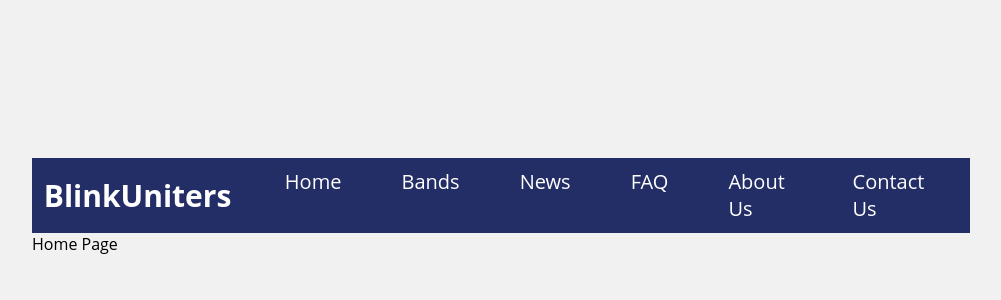
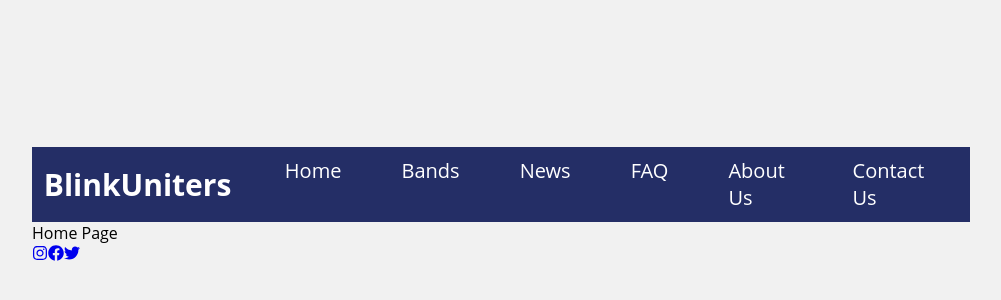
Before and after one commit to Lara-Jalloul/BlinkUniters-frontend, a React (Create React App) app in the folder frontend/: page / in a window 1280 px wide. Shown: the part 194-494 px from the top of the page, without its empty margins (139-1140 px from the left). Built offline with nearby package versions, Linux system fonts and the light colour scheme; the HTML template or start-up script is replaced by a standard one.

Commit message:
home footer added to home

```diff
--- a/frontend/package.json
+++ b/frontend/package.json
@@ -8,6 +8,7 @@
     "@testing-library/user-event": "^12.8.3",
     "react": "^17.0.2",
     "react-dom": "^17.0.2",
+    "react-icons": "^4.2.0",
     "react-router-dom": "^5.2.0",
     "react-scripts": "4.0.3",
     "web-vitals": "^1.1.2"
--- a/frontend/src/components/Home.js
+++ b/frontend/src/components/Home.js
@@ -1,8 +1,13 @@
 import React from "react";
-
+import Footer from "./HomeFooter/Footer";
 
 function Home() {
-  return <div>Home Page</div>;
+  return (
+    <div>
+      Home Page
+      <Footer />
+    </div>
+  );
 }
 
 export default Home;
--- /dev/null
+++ b/frontend/src/components/HomeFooter/Footer.js
@@ -0,0 +1,17 @@
+import React from "react";
+import { FaInstagram, FaFacebook, FaTwitter } from "react-icons/fa";
+export default function Footer() {
+  return (
+    <div className="Home_Footer">
+      <a href="https://www.instagram.com/">
+        <FaInstagram />
+      </a>
+      <a href="https://www.facebook.com/">
+        <FaFacebook />
+      </a>
+      <a href="https://www.twitter.com/">
+        <FaTwitter />
+      </a>
+    </div>
+  );
+}
```
Also changed, not shown: 1 other file (tests, documents, lock files or other folders).
